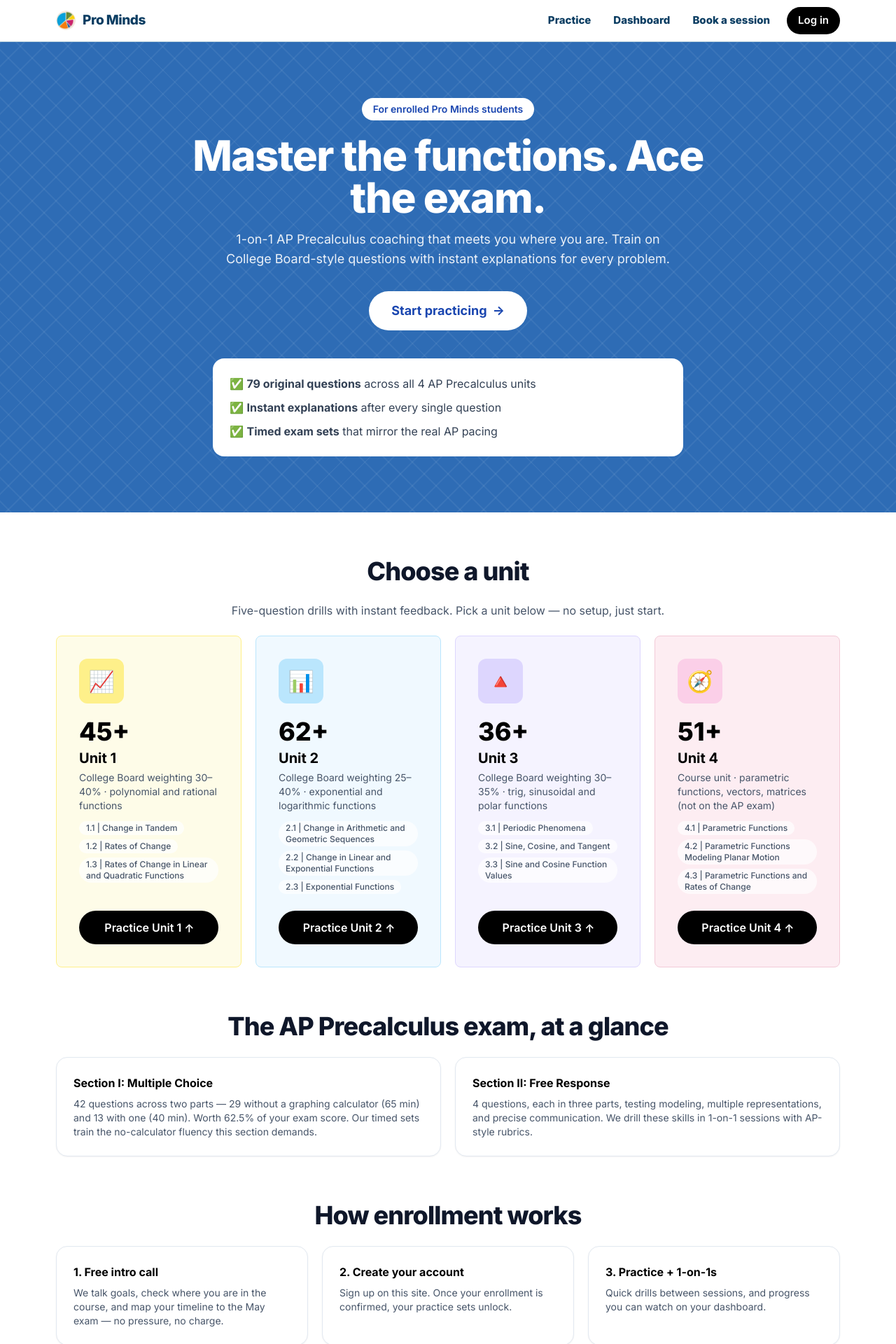
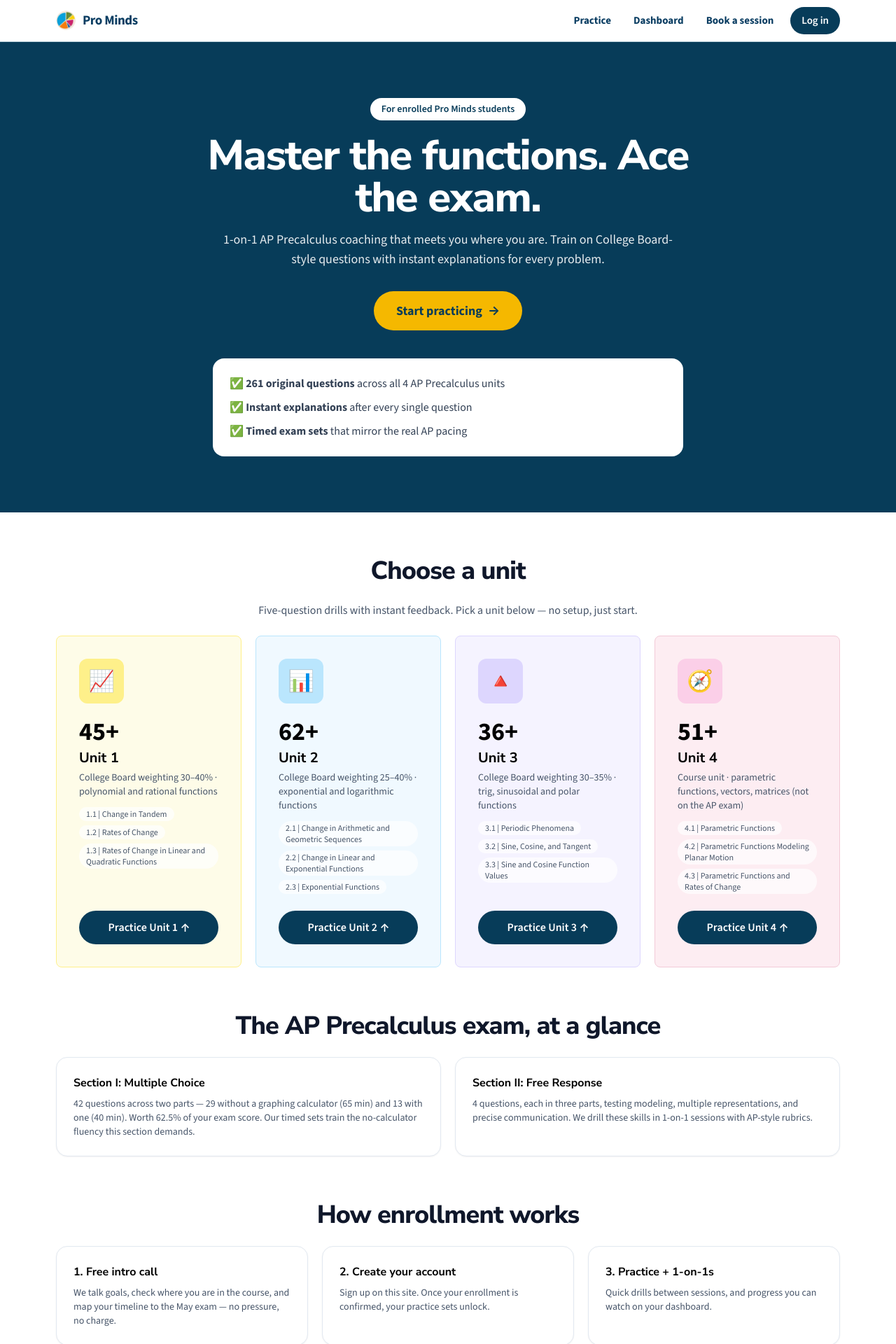
Before and after one commit to mrskhantutoring-ops/ap-precalc-tutor, a Next.js app: page / in a window 1280 px wide. Shown: the top 1920 px of the page at 70% size. Built offline with nearby package versions, Linux system fonts and the light colour scheme; no server answers.

Commit message:
Match main site style: flat navy hero (no diamond pattern), navy/gold palette, Nunito Sans + Source Sans 3 fonts, fix question count 79 -> 261

```diff
--- a/src/app/globals.css
+++ b/src/app/globals.css
@@ -1,4 +1,4 @@
-@import url("https://fonts.googleapis.com/css2?family=Inter:wght@400;500;600;700;800&display=swap");
+@import url("https://fonts.googleapis.com/css2?family=Nunito+Sans:opsz,wght@6..12,700;6..12,800;6..12,900&family=Source+Sans+3:wght@400;600;700&display=swap");
 
 @tailwind base;
 @tailwind components;
@@ -12,29 +12,18 @@ html {
   scroll-behavior: smooth;
 }
 
+h1, h2, h3 {
+  font-family: "Nunito Sans", ui-sans-serif, system-ui, sans-serif;
+}
+
 body {
   @apply bg-white text-slate-900 antialiased;
-  font-family: "Inter", ui-sans-serif, system-ui, -apple-system, sans-serif;
+  font-family: "Source Sans 3", ui-sans-serif, system-ui, -apple-system, sans-serif;
 }
 
-/* Subtle diamond-lattice pattern over brand blue, for hero banners */
+/* Flat navy hero banner, matching promindstutoring.com */
 .hero-pattern {
-  background-color: #2e6cb5;
-  background-image:
-    repeating-linear-gradient(
-      135deg,
-      rgba(255, 255, 255, 0.055) 0px,
-      rgba(255, 255, 255, 0.055) 2px,
-      transparent 2px,
-      transparent 24px
-    ),
-    repeating-linear-gradient(
-      225deg,
-      rgba(255, 255, 255, 0.055) 0px,
-      rgba(255, 255, 255, 0.055) 2px,
-      transparent 2px,
-      transparent 24px
-    );
+  background-color: #073c59;
 }
 
 .card {
@@ -43,7 +32,7 @@ body {
 
 /* Primary CTA: black pill button with straightening arrow micro-interaction */
 .btn-primary {
-  @apply inline-flex items-center justify-center gap-1 rounded-full bg-black px-6 py-3 font-semibold text-white transition hover:bg-[#3F3A38] disabled:cursor-not-allowed disabled:opacity-50;
+  @apply inline-flex items-center justify-center gap-1 rounded-full bg-[#073c59] px-6 py-3 font-semibold text-white transition hover:bg-[#0a4a6e] disabled:cursor-not-allowed disabled:opacity-50;
 }
 .btn-primary .btn-arrow {
   display: inline-block;
--- a/src/app/layout.tsx
+++ b/src/app/layout.tsx
@@ -25,7 +25,7 @@ export default function RootLayout({ children }: { children: React.ReactNode })
         />
         <Navbar />
         <main className="mx-auto max-w-6xl px-4 pb-20 pt-8">{children}</main>
-        <footer className="bg-black text-slate-300">
+        <footer className="bg-[#073c59] text-slate-300">
           <div className="mx-auto grid max-w-6xl gap-8 px-4 py-12 text-sm sm:grid-cols-4">
             <div>
               <p className="text-lg font-extrabold text-white">{site.name}</p>
@@ -62,7 +62,7 @@ export default function RootLayout({ children }: { children: React.ReactNode })
               </p>
             </div>
           </div>
-          <div className="bg-[#3F3A38]">
+          <div className="bg-[#0a4a6e]">
             <div className="mx-auto flex max-w-6xl flex-col items-center justify-between gap-2 px-4 py-4 text-sm text-white sm:flex-row">
               <p>© {new Date().getFullYear()} {site.name}</p>
               <p className="flex gap-4">
--- a/src/app/page.tsx
+++ b/src/app/page.tsx
@@ -30,7 +30,7 @@ export default function Home() {
       {/* Hero */}
       <section className="hero-pattern relative left-1/2 -mt-8 w-screen -translate-x-1/2 px-4 py-16 text-center sm:py-20">
         <div className="mx-auto max-w-6xl">
-        <span className="inline-block rounded-full bg-white px-4 py-1.5 text-sm font-semibold text-[#1a46b0]">
+        <span className="inline-block rounded-full bg-white px-4 py-1.5 text-sm font-semibold text-[#073c59]">
           For enrolled Pro Minds students
         </span>
         <h1 className="mx-auto mt-5 max-w-3xl text-4xl font-extrabold leading-tight tracking-tight text-white sm:text-6xl">
@@ -42,14 +42,14 @@ export default function Home() {
         <div className="mt-8">
           <a
             href="#units"
-            className="inline-flex items-center gap-2 rounded-full bg-white px-8 py-3.5 text-lg font-bold text-[#1a46b0] transition hover:bg-slate-100"
+            className="inline-flex items-center gap-2 rounded-full bg-[#f5b800] px-8 py-3.5 text-lg font-bold text-[#073c59] transition hover:bg-[#ffd02e]"
           >
             Start practicing <span aria-hidden>→</span>
           </a>
         </div>
         <div className="mx-auto mt-10 max-w-2xl rounded-2xl bg-white p-6 text-left">
           <ul className="space-y-2.5 text-slate-700">
-            <li>✅ <strong>79 original questions</strong> across all 4 AP Precalculus units</li>
+            <li>✅ <strong>261 original questions</strong> across all 4 AP Precalculus units</li>
             <li>✅ <strong>Instant explanations</strong> after every single question</li>
             <li>✅ <strong>Timed exam sets</strong> that mirror the real AP pacing</li>
           </ul>
@@ -139,9 +139,9 @@ export default function Home() {
         </div>
         <div className="grid gap-5 md:grid-cols-3">
           {site.pricing.map((p) => (
-            <div key={p.name} className={`card flex flex-col ${p.featured ? "!border-black border-2" : ""}`}>
+            <div key={p.name} className={`card flex flex-col ${p.featured ? "!border-[#073c59] border-2" : ""}`}>
               {p.featured && (
-                <span className="mb-2 w-fit rounded-full bg-black px-3 py-1 text-xs font-bold text-white">MOST POPULAR</span>
+                <span className="mb-2 w-fit rounded-full bg-[#073c59] px-3 py-1 text-xs font-bold text-white">MOST POPULAR</span>
               )}
               <h3 className="text-lg font-bold">{p.name}</h3>
               <p className="mt-1 text-3xl font-extrabold text-black">{p.price}</p>
@@ -175,7 +175,7 @@ export default function Home() {
       </section>
 
       {/* CTA */}
-      <section className="rounded-2xl bg-black px-6 py-14 text-center text-white">
+      <section className="rounded-2xl bg-[#073c59] px-6 py-14 text-center text-white">
         <h2 className="text-3xl font-extrabold">Ready when you are.</h2>
         <p className="mx-auto mt-2 max-w-xl text-slate-300">
           Enroll now to unlock AP-style practice, or book a free intro call and get a plan built around the May exam.
--- a/src/components/Navbar.tsx
+++ b/src/components/Navbar.tsx
@@ -49,7 +49,7 @@ export default function Navbar() {
               </button>
             </span>
           ) : (
-            <Link href="/login" className="ml-1 rounded-full bg-black px-4 py-2 font-semibold text-white hover:bg-[#3F3A38]">
+            <Link href="/login" className="ml-1 rounded-full bg-[#073c59] px-4 py-2 font-semibold text-white hover:bg-[#0a4a6e]">
               Log in
             </Link>
           )}
--- a/tailwind.config.ts
+++ b/tailwind.config.ts
@@ -6,12 +6,12 @@ const config: Config = {
     extend: {
       colors: {
         brand: {
-          50: "#eef4ff",
-          100: "#dbe7fe",
-          500: "#2f6df6",
-          600: "#1f56d8",
-          700: "#1a46b0",
-          900: "#16294f",
+          50: "#eef6f9",
+          100: "#d9ebf2",
+          500: "#0e5a80",
+          600: "#0a4a6e",
+          700: "#073c59",
+          900: "#052c42",
         },
       },
     },
```
